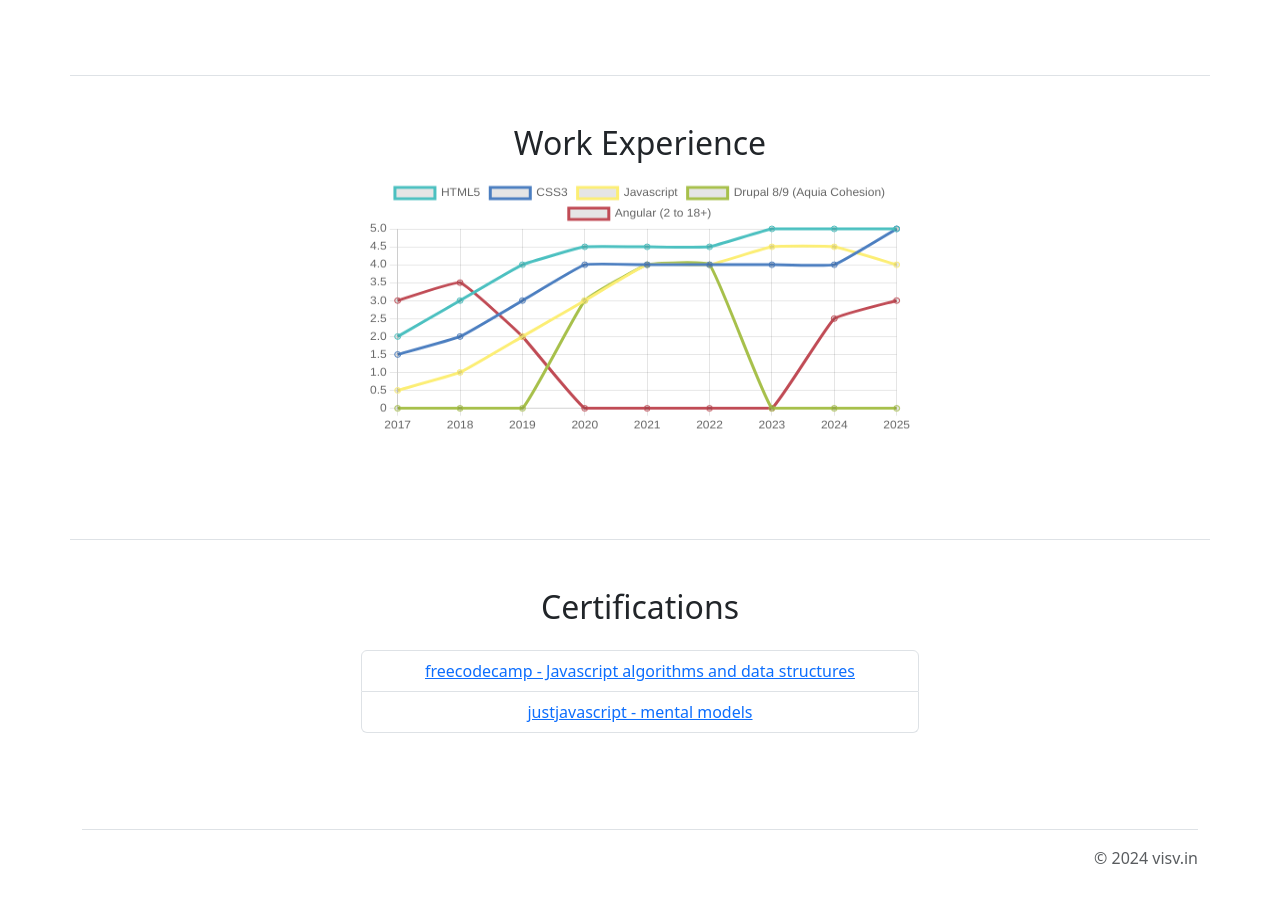
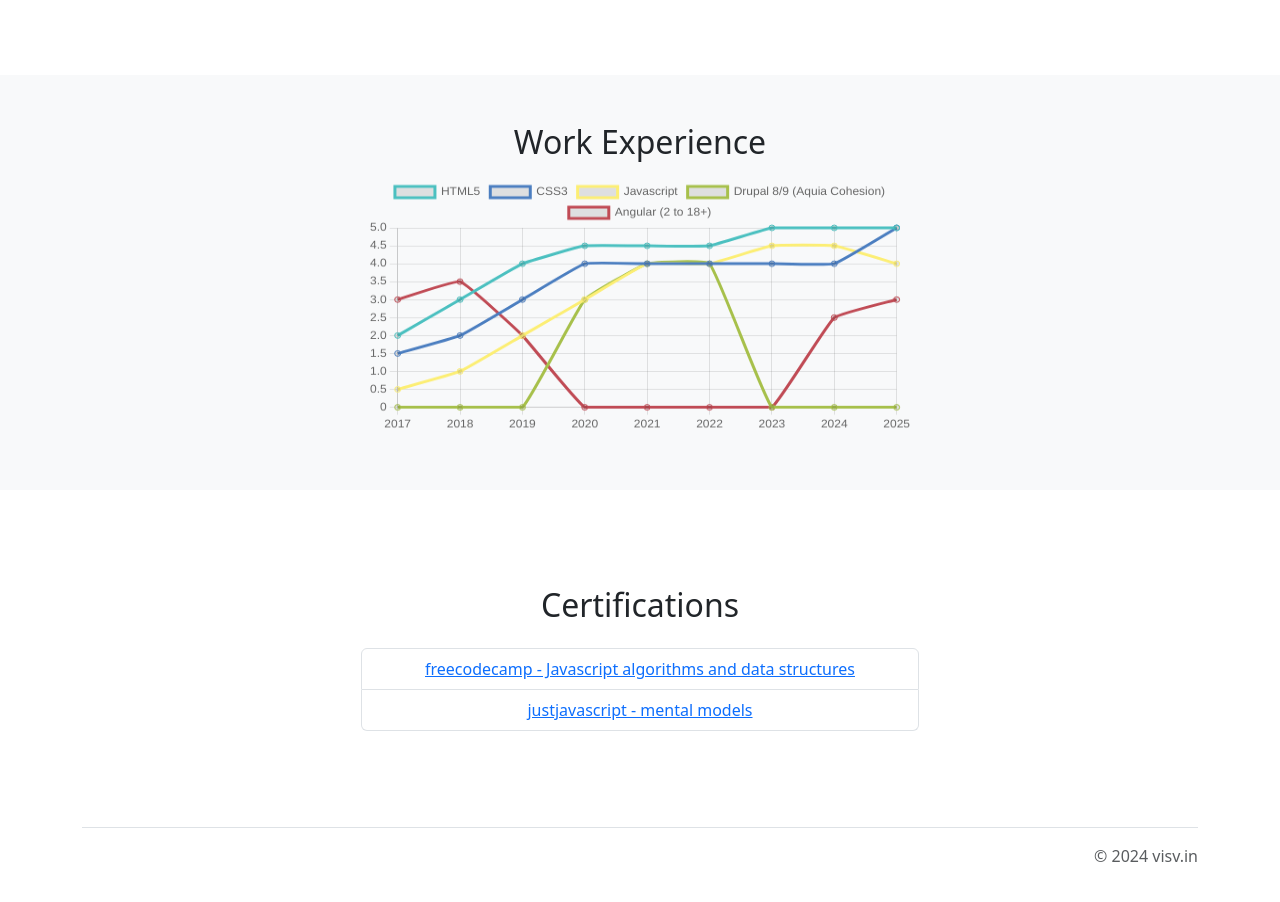
Before and after one commit to visv-in/portfolio, a plain HTML site: page index.html in a window 1280 px wide. Shown: the part 380-1282 px from the top of the page. Drawn offline with Linux system fonts and the light colour scheme.

Commit message:
design in bg-light

```diff
--- a/index.html
+++ b/index.html
@@ -47,15 +47,17 @@
             </div>
           </div>
         </div>
-        <div class="container my-5 py-5 border-top">
-          <div class="row">
-            <div class="col-md-6 mx-auto">
-              <h2 class="text-center">Work Experience</h2>
-              <canvas id="myChart" class="py-2"></canvas>
+        <div class="container-fluid my-5 py-5 bg-light">
+          <div class="container">
+            <div class="row">
+              <div class="col-md-6 mx-auto">
+                <h2 class="text-center">Work Experience</h2>
+                <canvas id="myChart" class="py-2"></canvas>
+              </div>
             </div>
           </div>
         </div>
-        <div class="container my-5 py-5 border-top">
+        <div class="container my-5 py-5">
           <h2 class="text-center">Certifications</h2>
           <ul class="list-group col-md-6 text-center mt-4 mx-auto">
             <li class="list-group-item">
```
